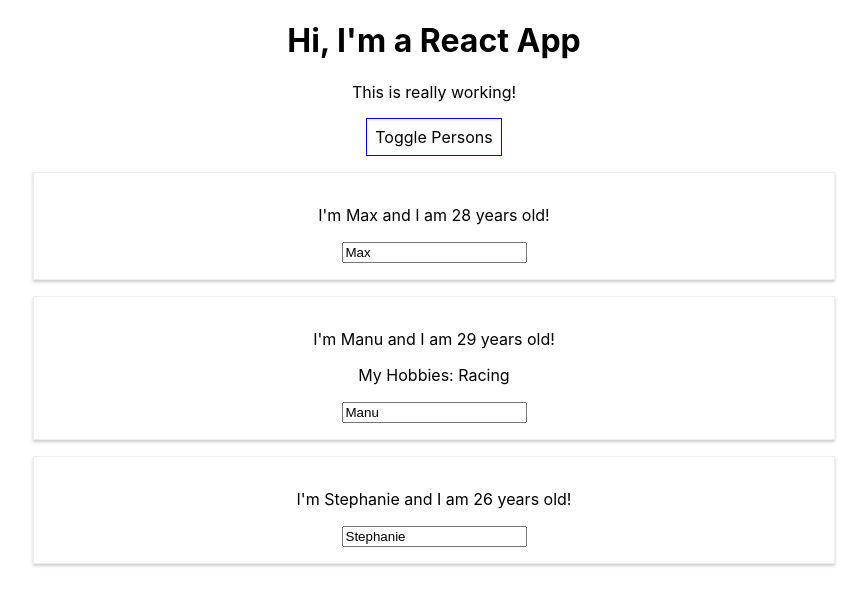
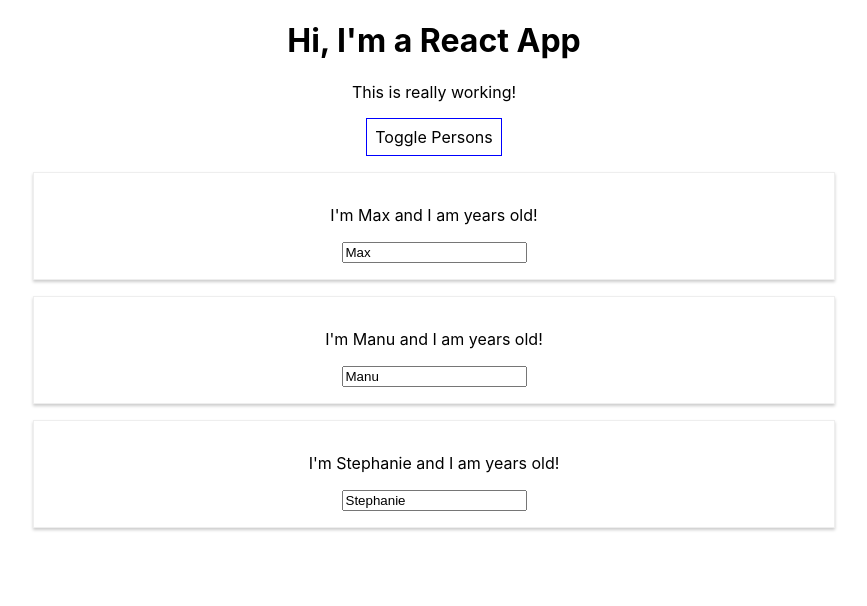
Before and after one commit to shane01101/React-Complete-Guide, a React (Create React App) app: page / in a window 1280 px wide. Both pictures are taken after a click on the button "Toggle Persons". Shown: the top 606 px of the page, without its empty margins (206-1073 px from the left). Built offline with nearby package versions, Linux system fonts and the light colour scheme.

Commit message:
Output List

```diff
--- a/src/App.js
+++ b/src/App.js
@@ -42,16 +42,9 @@ class App extends Component {
 		if (this.state.showPersons) {
 			persons = (
 				<div>
-					<Person name={this.state.persons[0].name} age={this.state.persons[0].age} />
-					<Person
-						name={this.state.persons[1].name}
-						age={this.state.persons[1].age}
-						click={this.switchNameHandler.bind(this, "Max!")}
-						changed={this.nameChangedHandler}
-					>
-						My Hobbies: Racing
-					</Person>
-					<Person name={this.state.persons[2].name} age={this.state.persons[2].age} />
+					{this.state.persons.map(person => {
+						return <Person name={person.name} age={Person.age} />;
+					})}
 				</div>
 			);
 		}
```
